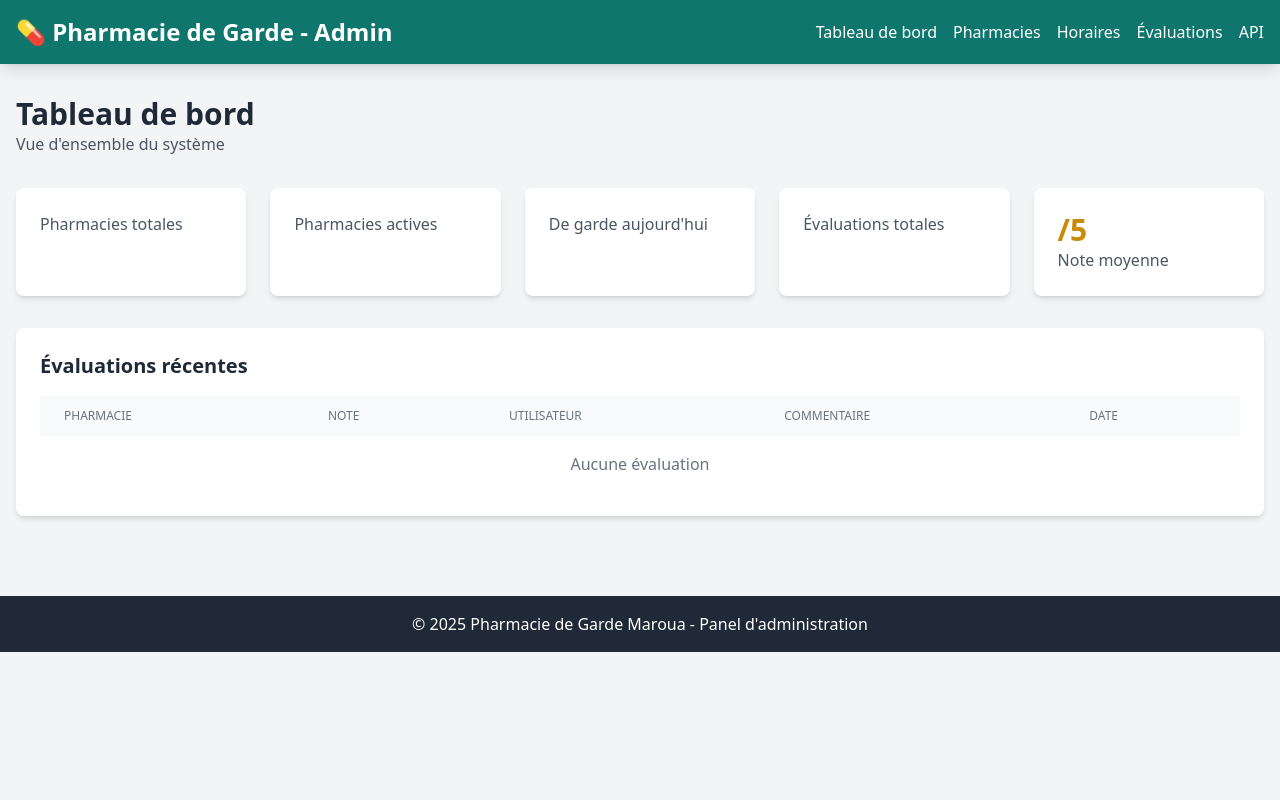
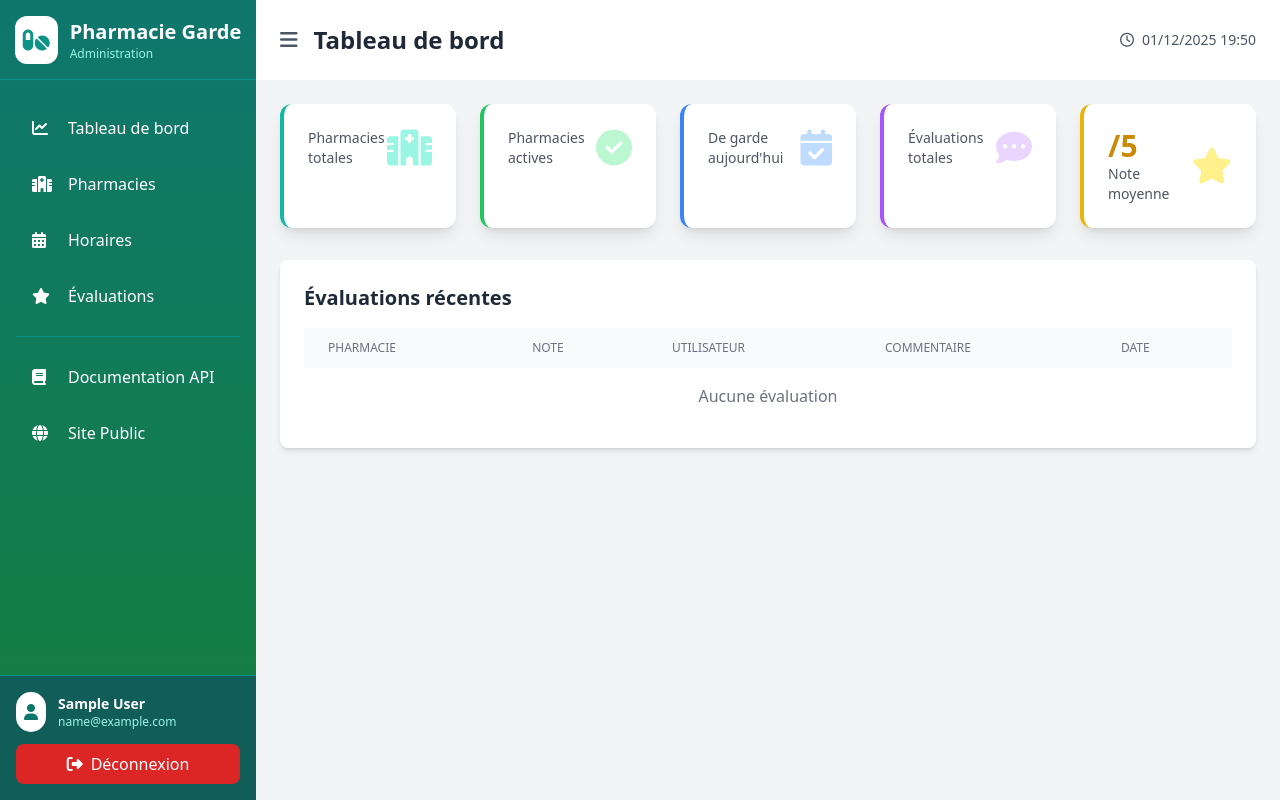
Before and after one commit to 2zalab/PhamarcieGardeMaroua, a Laravel app: template backend/resources/views/admin/dashboard.blade.php in a window 1280 px wide. Run offline with Laravel 10, Linux system fonts and the light colour scheme; the template is opened without the code that fills it, so the values that code supplies are empty; the visitor is signed in with stand-in values (Sample User, id 1); settings files or empty folders that the repository lacks are supplied; some libraries are stand-ins or nearby versions.

Commit message:
feat: Layout admin avec sidebar et icônes améliorées
Layout Admin:
- Nouveau layout-sidebar.blade.php avec sidebar fixe à gauche
- Navigation moderne avec icônes Font Awesome
- Section utilisateur avec nom/email et bouton déconnexion
- Design responsive et professionnel

Dashboard amélioré:
- Cartes statistiques avec icônes et bordures colorées
- Meilleure présentation visuelle des données
- Utilise le nouveau layout avec sidebar

À faire prochainement:
- Mettre à jour les autres vues admin (pharmacies, schedules, ratings)
- Nouvelle page d'accueil (welcome.blade.php)
- Remplacer textes par icônes dans toutes les tables

```diff
--- a/backend/resources/views/admin/dashboard.blade.php
+++ b/backend/resources/views/admin/dashboard.blade.php
@@ -1,37 +1,58 @@
-@extends('admin.layout')
+@extends('admin.layout-sidebar')
 
 @section('title', 'Tableau de bord')
+@section('page-title', 'Tableau de bord')
 
 @section('content')
-<div class="mb-8">
-    <h2 class="text-3xl font-bold text-gray-800">Tableau de bord</h2>
-    <p class="text-gray-600">Vue d'ensemble du système</p>
-</div>
-
 <div class="grid grid-cols-1 md:grid-cols-2 lg:grid-cols-5 gap-6 mb-8">
-    <div class="bg-white rounded-lg shadow-md p-6">
-        <div class="text-3xl font-bold text-teal-600">{{ $stats['total_pharmacies'] }}</div>
-        <div class="text-gray-600">Pharmacies totales</div>
+    <div class="bg-white rounded-xl shadow-lg p-6 border-l-4 border-teal-500">
+        <div class="flex items-center justify-between">
+            <div>
+                <div class="text-3xl font-bold text-teal-600">{{ $stats['total_pharmacies'] }}</div>
+                <div class="text-gray-600 text-sm">Pharmacies totales</div>
+            </div>
+            <i class="fas fa-hospital text-4xl text-teal-200"></i>
+        </div>
     </div>
 
-    <div class="bg-white rounded-lg shadow-md p-6">
-        <div class="text-3xl font-bold text-green-600">{{ $stats['active_pharmacies'] }}</div>
-        <div class="text-gray-600">Pharmacies actives</div>
+    <div class="bg-white rounded-xl shadow-lg p-6 border-l-4 border-green-500">
+        <div class="flex items-center justify-between">
+            <div>
+                <div class="text-3xl font-bold text-green-600">{{ $stats['active_pharmacies'] }}</div>
+                <div class="text-gray-600 text-sm">Pharmacies actives</div>
+            </div>
+            <i class="fas fa-check-circle text-4xl text-green-200"></i>
+        </div>
     </div>
 
-    <div class="bg-white rounded-lg shadow-md p-6">
-        <div class="text-3xl font-bold text-blue-600">{{ $stats['on_duty_today'] }}</div>
-        <div class="text-gray-600">De garde aujourd'hui</div>
+    <div class="bg-white rounded-xl shadow-lg p-6 border-l-4 border-blue-500">
+        <div class="flex items-center justify-between">
+            <div>
+                <div class="text-3xl font-bold text-blue-600">{{ $stats['on_duty_today'] }}</div>
+                <div class="text-gray-600 text-sm">De garde aujourd'hui</div>
+            </div>
+            <i class="fas fa-calendar-check text-4xl text-blue-200"></i>
+        </div>
     </div>
 
-    <div class="bg-white rounded-lg shadow-md p-6">
-        <div class="text-3xl font-bold text-purple-600">{{ $stats['total_ratings'] }}</div>
-        <div class="text-gray-600">Évaluations totales</div>
+    <div class="bg-white rounded-xl shadow-lg p-6 border-l-4 border-purple-500">
+        <div class="flex items-center justify-between">
+            <div>
+                <div class="text-3xl font-bold text-purple-600">{{ $stats['total_ratings'] }}</div>
+                <div class="text-gray-600 text-sm">Évaluations totales</div>
+            </div>
+            <i class="fas fa-comment-dots text-4xl text-purple-200"></i>
+        </div>
     </div>
 
-    <div class="bg-white rounded-lg shadow-md p-6">
-        <div class="text-3xl font-bold text-yellow-600">{{ $stats['average_rating'] }}/5</div>
-        <div class="text-gray-600">Note moyenne</div>
+    <div class="bg-white rounded-xl shadow-lg p-6 border-l-4 border-yellow-500">
+        <div class="flex items-center justify-between">
+            <div>
+                <div class="text-3xl font-bold text-yellow-600">{{ $stats['average_rating'] }}/5</div>
+                <div class="text-gray-600 text-sm">Note moyenne</div>
+            </div>
+            <i class="fas fa-star text-4xl text-yellow-200"></i>
+        </div>
     </div>
 </div>
 
--- /dev/null
+++ b/backend/resources/views/admin/layout-sidebar.blade.php
@@ -0,0 +1,134 @@
+<!DOCTYPE html>
+<html lang="fr">
+<head>
+    <meta charset="UTF-8">
+    <meta name="viewport" content="width=device-width, initial-scale=1.0">
+    <title>@yield('title', 'Admin') - Pharmacie de Garde Maroua</title>
+    <script src="https://cdn.tailwindcss.com"></script>
+    <link rel="stylesheet" href="https://cdnjs.cloudflare.com/ajax/libs/font-awesome/6.4.0/css/all.min.css">
+</head>
+<body class="bg-gray-100">
+    <div class="flex h-screen overflow-hidden">
+        <!-- Sidebar -->
+        <aside id="sidebar" class="bg-gradient-to-b from-teal-700 to-green-700 text-white w-64 fixed inset-y-0 left-0 transform transition-transform duration-200 ease-in-out z-30">
+            <!-- Logo -->
+            <div class="flex items-center justify-center h-20 border-b border-teal-600">
+                <div class="flex items-center space-x-3">
+                    <div class="bg-white rounded-xl p-2">
+                        <i class="fas fa-pills text-2xl text-teal-600"></i>
+                    </div>
+                    <div>
+                        <h1 class="text-xl font-bold">Pharmacie Garde</h1>
+                        <p class="text-xs text-teal-200">Administration</p>
+                    </div>
+                </div>
+            </div>
+
+            <!-- Navigation -->
+            <nav class="mt-6 px-4">
+                <a href="{{ route('admin.dashboard') }}" class="flex items-center px-4 py-3 mb-2 rounded-lg {{ request()->routeIs('admin.dashboard') ? 'bg-white text-teal-700' : 'text-white hover:bg-teal-600' }} transition">
+                    <i class="fas fa-chart-line w-6"></i>
+                    <span class="ml-3">Tableau de bord</span>
+                </a>
+
+                <a href="{{ route('admin.pharmacies') }}" class="flex items-center px-4 py-3 mb-2 rounded-lg {{ request()->routeIs('admin.pharmacies*') ? 'bg-white text-teal-700' : 'text-white hover:bg-teal-600' }} transition">
+                    <i class="fas fa-hospital w-6"></i>
+                    <span class="ml-3">Pharmacies</span>
+                </a>
+
+                <a href="{{ route('admin.schedules') }}" class="flex items-center px-4 py-3 mb-2 rounded-lg {{ request()->routeIs('admin.schedules*') ? 'bg-white text-teal-700' : 'text-white hover:bg-teal-600' }} transition">
+                    <i class="fas fa-calendar-alt w-6"></i>
+                    <span class="ml-3">Horaires</span>
+                </a>
+
+                <a href="{{ route('admin.ratings') }}" class="flex items-center px-4 py-3 mb-2 rounded-lg {{ request()->routeIs('admin.ratings*') ? 'bg-white text-teal-700' : 'text-white hover:bg-teal-600' }} transition">
+                    <i class="fas fa-star w-6"></i>
+                    <span class="ml-3">Évaluations</span>
+                </a>
+
+                <div class="border-t border-teal-600 my-4"></div>
+
+                <a href="/api-docs" target="_blank" class="flex items-center px-4 py-3 mb-2 rounded-lg text-white hover:bg-teal-600 transition">
+                    <i class="fas fa-book w-6"></i>
+                    <span class="ml-3">Documentation API</span>
+                </a>
+
+                <a href="/" target="_blank" class="flex items-center px-4 py-3 mb-2 rounded-lg text-white hover:bg-teal-600 transition">
+                    <i class="fas fa-globe w-6"></i>
+                    <span class="ml-3">Site Public</span>
+                </a>
+            </nav>
+
+            <!-- User Section -->
+            <div class="absolute bottom-0 w-64 p-4 bg-teal-800 border-t border-teal-600">
+                <div class="flex items-center mb-3">
+                    <div class="bg-white rounded-full p-2">
+                        <i class="fas fa-user text-teal-700"></i>
+                    </div>
+                    <div class="ml-3">
+                        <p class="text-sm font-semibold">{{ session('admin_name', 'Admin') }}</p>
+                        <p class="text-xs text-teal-200">{{ session('admin_email', '') }}</p>
+                    </div>
+                </div>
+                <form action="{{ route('admin.logout') }}" method="POST">
+                    @csrf
+                    <button type="submit" class="w-full flex items-center justify-center px-4 py-2 bg-red-600 hover:bg-red-700 rounded-lg transition">
+                        <i class="fas fa-sign-out-alt mr-2"></i>
+                        <span>Déconnexion</span>
+                    </button>
+                </form>
+            </div>
+        </aside>
+
+        <!-- Main Content -->
+        <div class="flex-1 flex flex-col overflow-hidden ml-64">
+            <!-- Top Bar -->
+            <header class="bg-white shadow-sm h-20 flex items-center justify-between px-6">
+                <div class="flex items-center">
+                    <button onclick="toggleSidebar()" class="mr-4 text-gray-600 hover:text-gray-800">
+                        <i class="fas fa-bars text-xl"></i>
+                    </button>
+                    <h2 class="text-2xl font-semibold text-gray-800">@yield('page-title', 'Dashboard')</h2>
+                </div>
+
+                <div class="flex items-center space-x-4">
+                    <span class="text-gray-600 text-sm">
+                        <i class="far fa-clock mr-2"></i>{{ date('d/m/Y H:i') }}
+                    </span>
+                </div>
+            </header>
+
+            <!-- Content Area -->
+            <main class="flex-1 overflow-x-hidden overflow-y-auto bg-gray-100 p-6">
+                <!-- Flash Messages -->
+                @if(session('success'))
+                    <div class="mb-6 bg-green-50 border-l-4 border-green-500 p-4 rounded-r-lg shadow-sm">
+                        <div class="flex items-center">
+                            <i class="fas fa-check-circle text-green-500 text-xl mr-3"></i>
+                            <p class="text-green-700">{{ session('success') }}</p>
+                        </div>
+                    </div>
+                @endif
+
+                @if(session('error'))
+                    <div class="mb-6 bg-red-50 border-l-4 border-red-500 p-4 rounded-r-lg shadow-sm">
+                        <div class="flex items-center">
+                            <i class="fas fa-exclamation-circle text-red-500 text-xl mr-3"></i>
+                            <p class="text-red-700">{{ session('error') }}</p>
+                        </div>
+                    </div>
+                @endif
+
+                @yield('content')
+            </main>
+        </div>
+    </div>
+
+    <script>
+        function toggleSidebar() {
+            const sidebar = document.getElementById('sidebar');
+            sidebar.classList.toggle('-translate-x-full');
+        }
+    </script>
+</body>
+</html>
```
